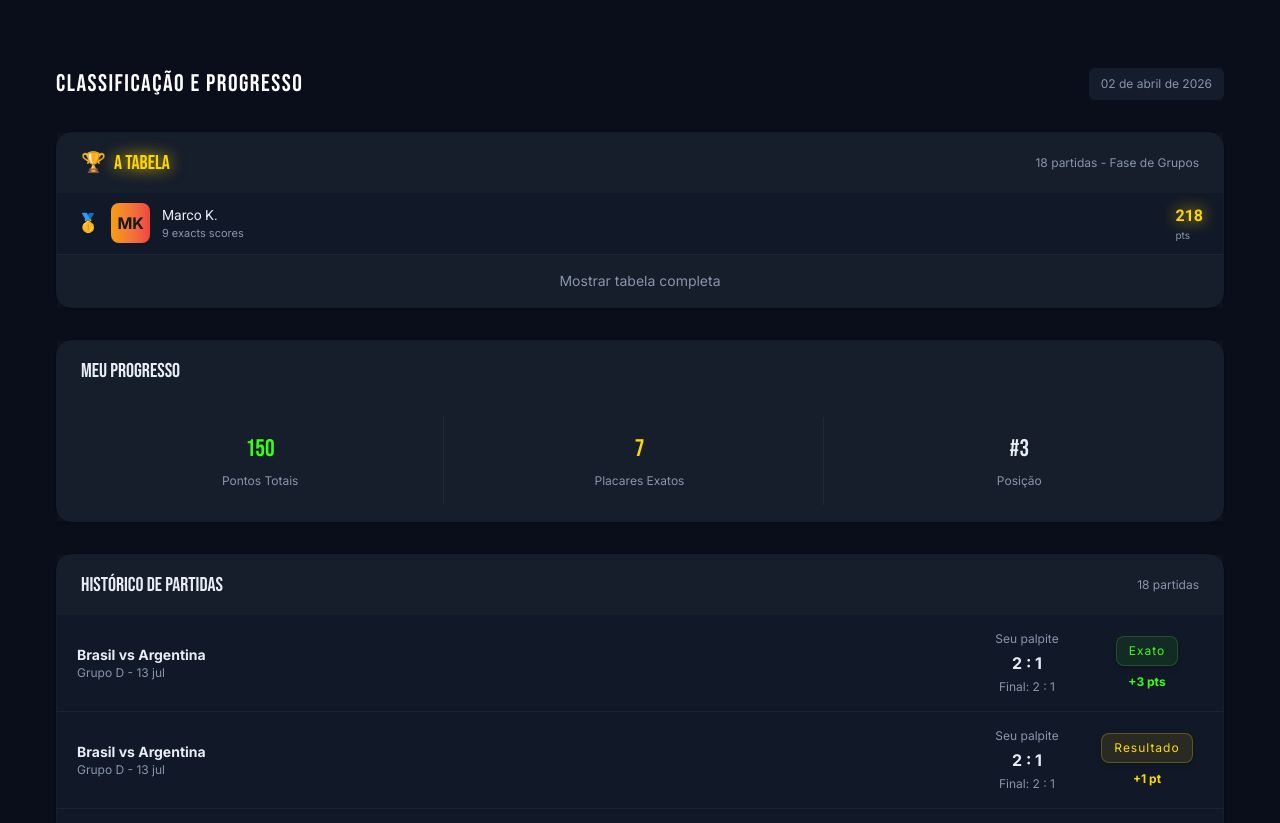
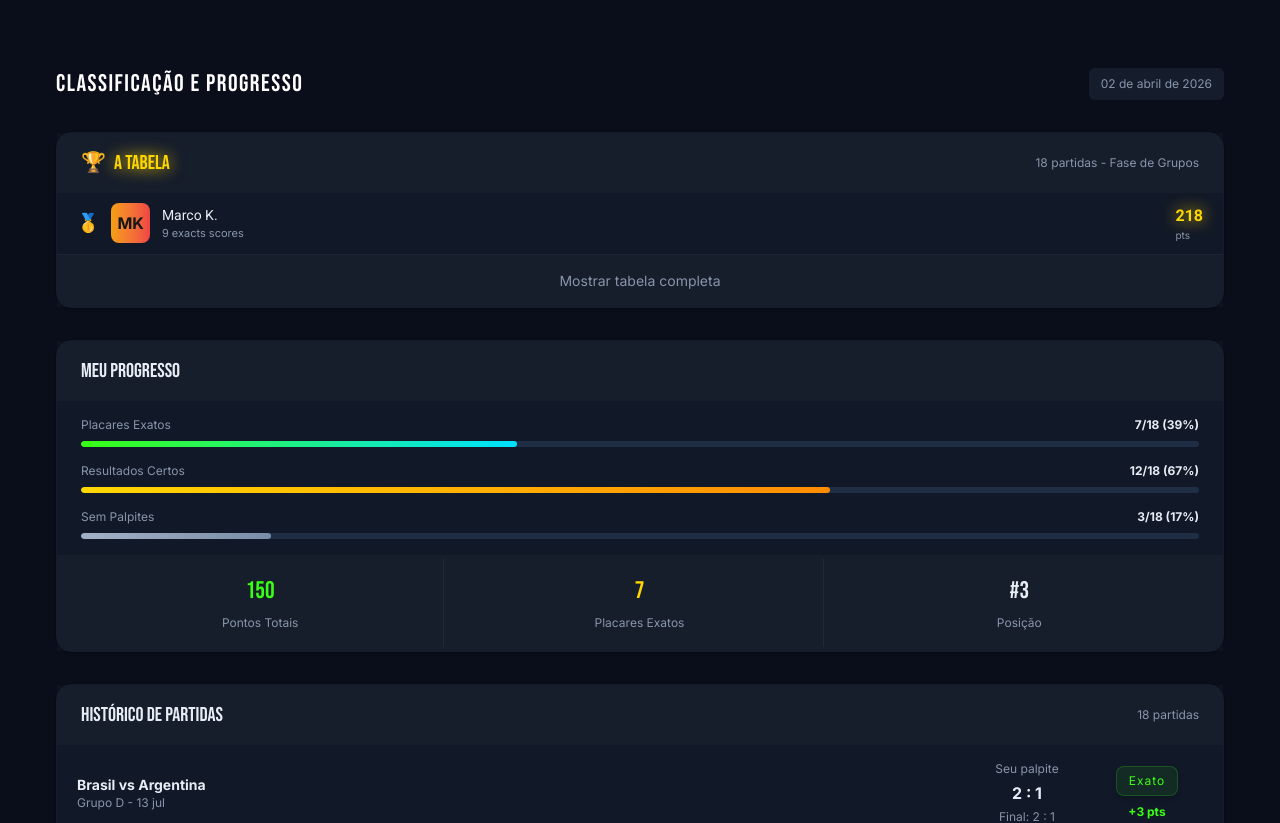
Before and after one commit to caioRibeiro23/BolaoCopa2026, a Next.js app: page /stats in a window 1280 px wide. Shown: the top 823 px of the page. Built offline with nearby package versions, Linux system fonts and the light colour scheme.

Commit message:
adiciona componente ProgressBar e integra ao ProgressTable

```diff
--- /dev/null
+++ b/src/components/Stats/Progress/progressBar.tsx
@@ -0,0 +1,21 @@
+interface ProgressBarProps {
+    percentage: number
+    gradientFrom: string
+    gradientTo: string
+}
+
+export default function ProgressBar({ percentage, gradientFrom, gradientTo }: ProgressBarProps) {
+    const normalizedPercentage = Math.max(0, Math.min(100, percentage))
+
+    return (
+        <div className="h-1.5 w-full overflow-hidden rounded-full bg-[#1F2D45]">
+            <div
+                className="h-full rounded-full transition-all duration-500"
+                style={{
+                    width: `${normalizedPercentage}%`,
+                    background: `linear-gradient(90deg, ${gradientFrom} 0%, ${gradientTo} 100%)`
+                }}
+            />
+        </div>
+    )
+}
--- a/src/components/Stats/Progress/progressTable.tsx
+++ b/src/components/Stats/Progress/progressTable.tsx
@@ -1,10 +1,53 @@
+import ProgressBar from "./progressBar"
+
 export default function ProgressTable() {
+    const totalMatches = 18
+    const progressItems = [
+        {
+            label: "Placares Exatos",
+            value: 7,
+            gradientFrom: "#39FF14",
+            gradientTo: "#00E0FF"
+        },
+        {
+            label: "Resultados Certos",
+            value: 12,
+            gradientFrom: "#FFD700",
+            gradientTo: "#FF8C00"
+        },
+        {
+            label: "Sem Palpites",
+            value: 3,
+            gradientFrom: "#A3B1C6",
+            gradientTo: "#7A8CA8"
+        }
+    ]
+
     return(
         <div className="flex flex-col bg-azulMedio rounded-2xl border border-azulCinzado w-full shadow-sm">
             <div className="w-full flex items-center justify-between px-6 py-4 bg-[#FFFFFF]/2 ">
                 <h2 className="text-[#E8EDF5] font-bebas-neue text-xl"> Meu Progresso</h2>
             </div>
-            <div className="grid w-full grid-cols-3 gap-3 px-5 py-4 bg-[#FFFFFF]/2">
+            <div className="flex flex-col gap-4 px-6 py-4 w-full">
+                {progressItems.map((item) => {
+                    const percentage = Math.round((item.value / totalMatches) * 100)
+
+                    return (
+                        <div key={item.label} className="flex flex-col gap-2 w-full">
+                            <div className="flex items-center justify-between w-full font-inter text-xs">
+                                <p className="text-cinzaSuave">{item.label}</p>
+                                <span className="font-bold text-[#E8EDF5]">{item.value}/{totalMatches} ({percentage}%)</span>
+                            </div>
+                            <ProgressBar
+                                percentage={percentage}
+                                gradientFrom={item.gradientFrom}
+                                gradientTo={item.gradientTo}
+                            />
+                        </div>
+                    )
+                })}
+                    </div>
+            <div className="grid w-full grid-cols-3 gap-3 px-5 py-1 bg-[#FFFFFF]/2">
                 <div className="flex flex-col justify-center items-center p-4 gap-2 border-r border-cinzaSuave/10">
                     <span className="font-bebas-neue text-2xl text-verdeNeon">150</span>
                     <p className="font-inter text-xs text-cinzaSuave">Pontos Totais</p>
```
